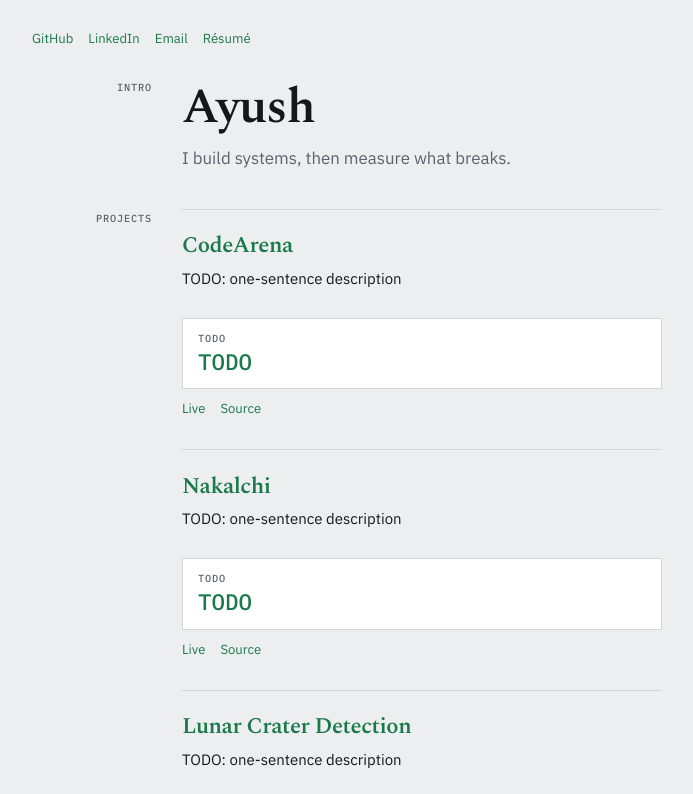
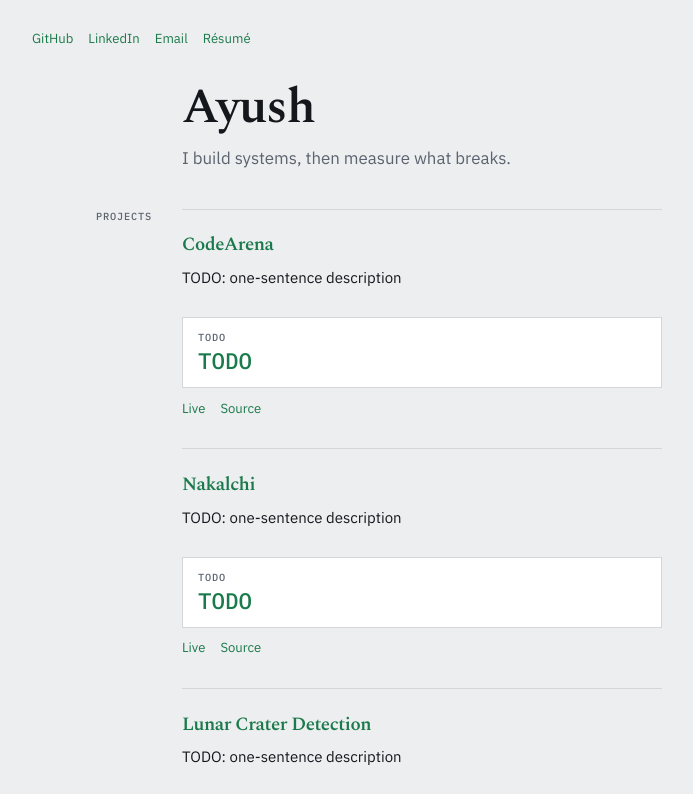
Before and after one commit to Ayush-142/Portfolio, a Next.js app: page / in a window 1280 px wide. Shown: the top 794 px of the page, without its empty margins (293-986 px from the left). Built offline with nearby package versions, Linux system fonts and the light colour scheme.

Commit message:
design components

```diff
--- a/app/page.tsx
+++ b/app/page.tsx
@@ -6,10 +6,10 @@
 export default function Home() {
   return (
     <div className="lg:pl-40">
-      <Section label="Intro">
+      <div>
         <h1>{profile.name}</h1>
         <p className="mt-2 text-lg text-muted">{profile.tagline}</p>
-      </Section>
+      </div>
 
       <Section label="Projects">
         {projects.map((project) => (
--- a/components/ProjectCard.tsx
+++ b/components/ProjectCard.tsx
@@ -9,9 +9,9 @@
 export default function ProjectCard({ project }: ProjectCardProps) {
   return (
     <article className="mt-8 border-t border-rule pt-6 first:mt-0 first:border-t-0 first:pt-0">
-      <h2>
+      <h3 className="font-display text-xl font-semibold tracking-tight text-ink">
         <Link href={`/projects/${project.slug}`}>{project.title}</Link>
-      </h2>
+      </h3>
       <p className="mt-2">{project.description}</p>
       <ul className="label mt-3 flex flex-wrap gap-x-4 gap-y-1 text-muted">
         {project.stack.map((tech) => (
--- a/components/Section.tsx
+++ b/components/Section.tsx
@@ -9,13 +9,15 @@
   labelClassName,
   children,
 }: SectionProps) {
+  const color = labelClassName ?? "text-muted";
+
   return (
     <section className="relative mt-10 border-t border-rule pt-6 first:mt-0 first:border-t-0 first:pt-0">
-      <div
-        className={`label mb-3 text-muted lg:absolute lg:top-0 lg:right-full lg:mb-0 lg:w-32 lg:pr-8 lg:text-right ${labelClassName ?? ""}`}
+      <h2
+        className={`label mb-3 ${color} lg:absolute lg:top-0 lg:right-full lg:mb-0 lg:w-32 lg:pr-8 lg:text-right`}
       >
         {label}
-      </div>
+      </h2>
       <div>{children}</div>
     </section>
   );
```
